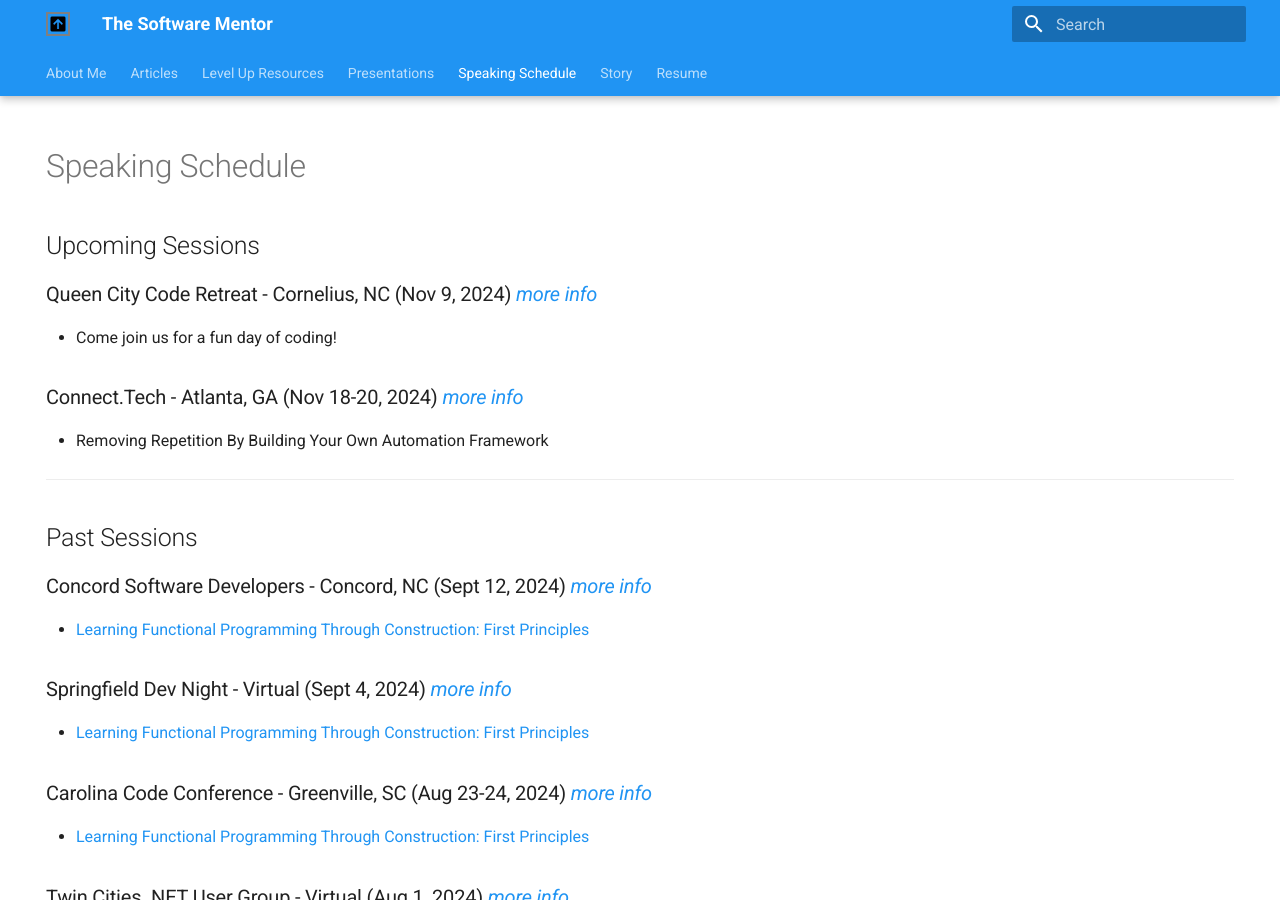
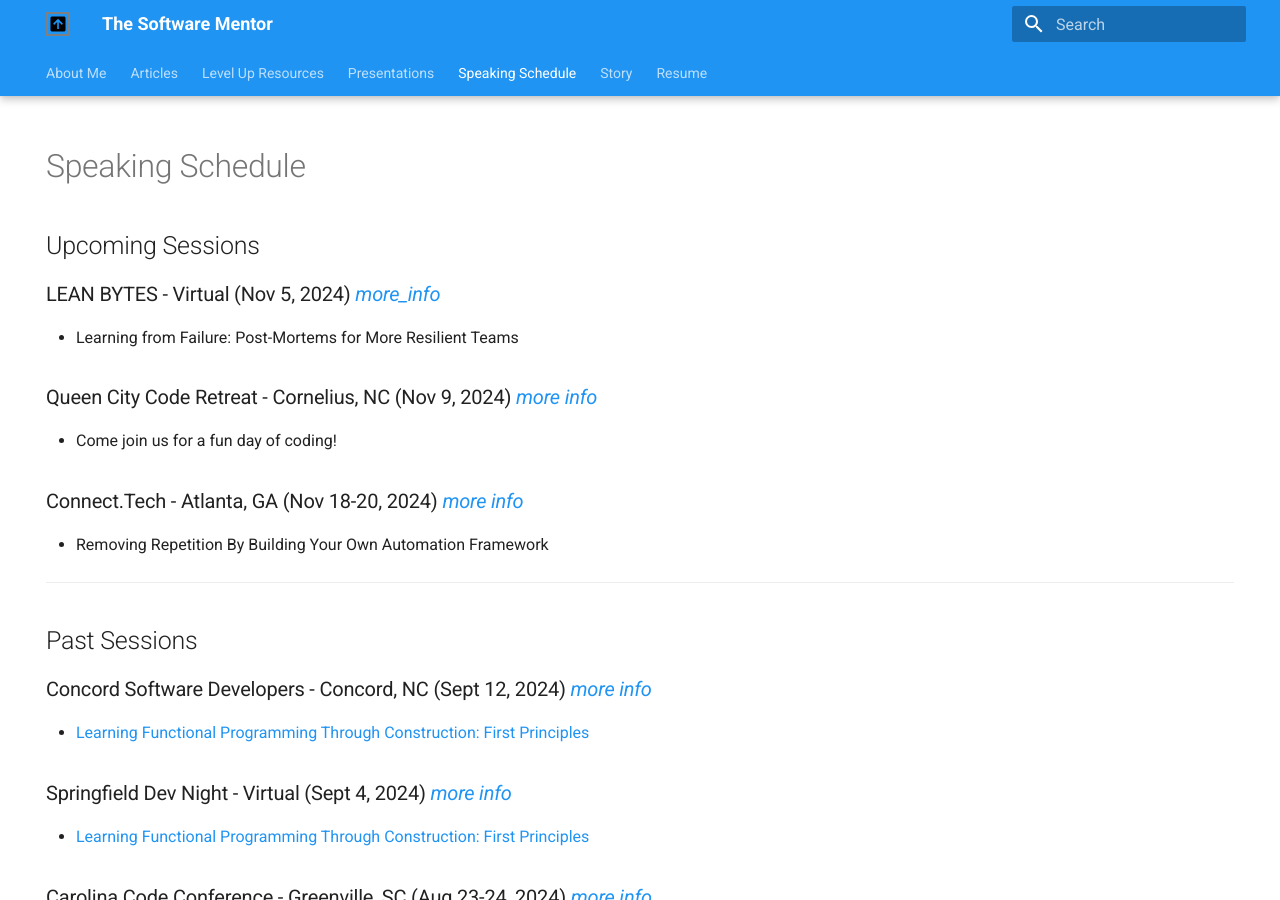
Before and after one commit to cameronpresley/blog, an MkDocs documentation site: the page built from docs/speaking-schedule.md, in a window 1280 px wide and 900 px high. Built offline with MkDocs 1.6.1 and Material for MkDocs 9.7.7, drawn with Linux system fonts in a browser that asks for light colours; plug-ins that fetch from the network failed and are left out.

Commit message:
Update speaking-schedule.md (#98)

```diff
--- a/docs/speaking-schedule.md
+++ b/docs/speaking-schedule.md
@@ -6,6 +6,10 @@ hide:
 
 # Speaking Schedule
 ## Upcoming Sessions
+
+### LEAN BYTES - Virtual (Nov 5, 2024) _[more_info](https://leantechniques.com/events/learning-from-failure-post-mortems-for-more-resilient-teams/)_
+
+- Learning from Failure: Post-Mortems for More Resilient Teams
 
 ### Queen City Code Retreat - Cornelius, NC (Nov 9, 2024) _[more info](https://www.eventbookings.com/b/event/queen-city-code-retreat)_
 
```
